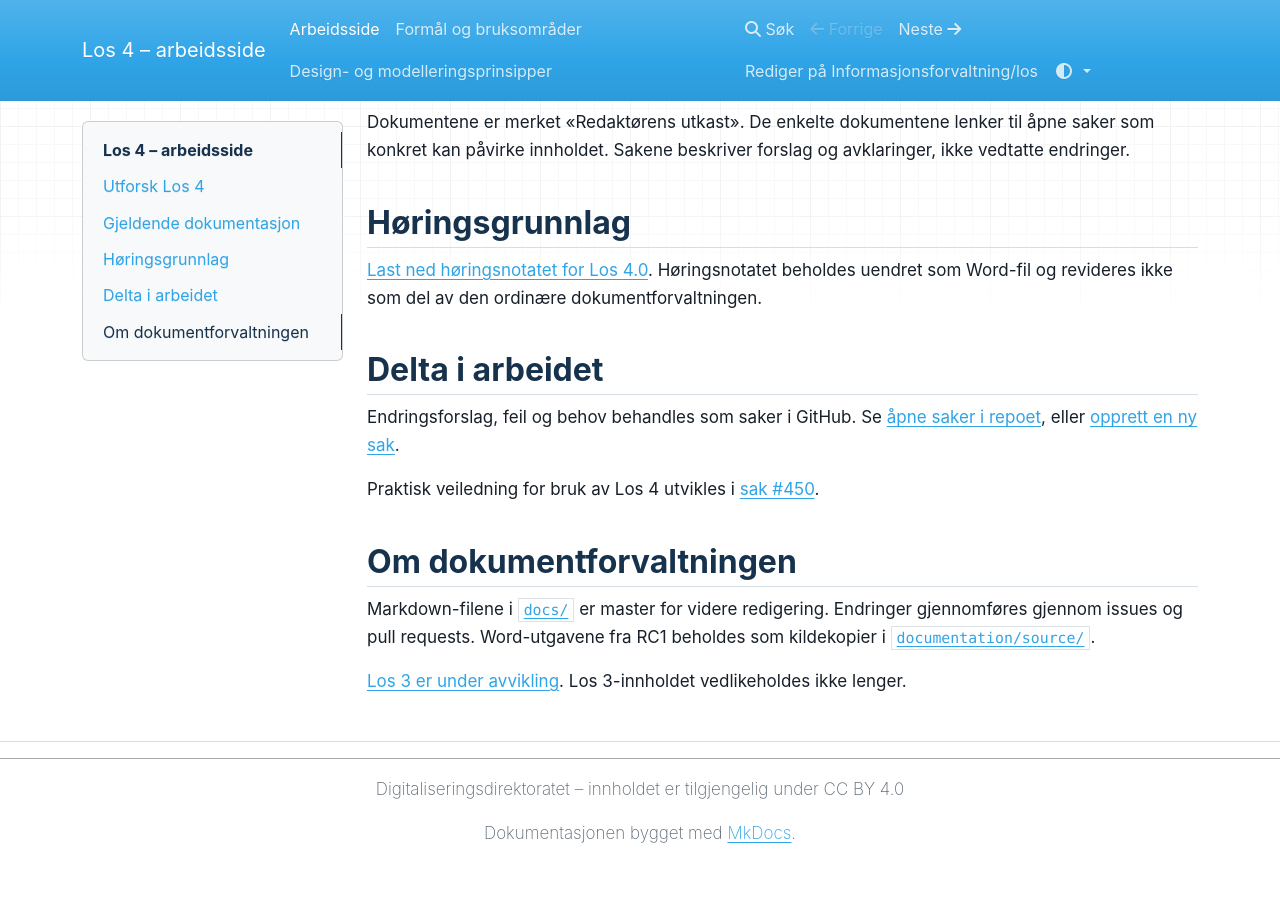
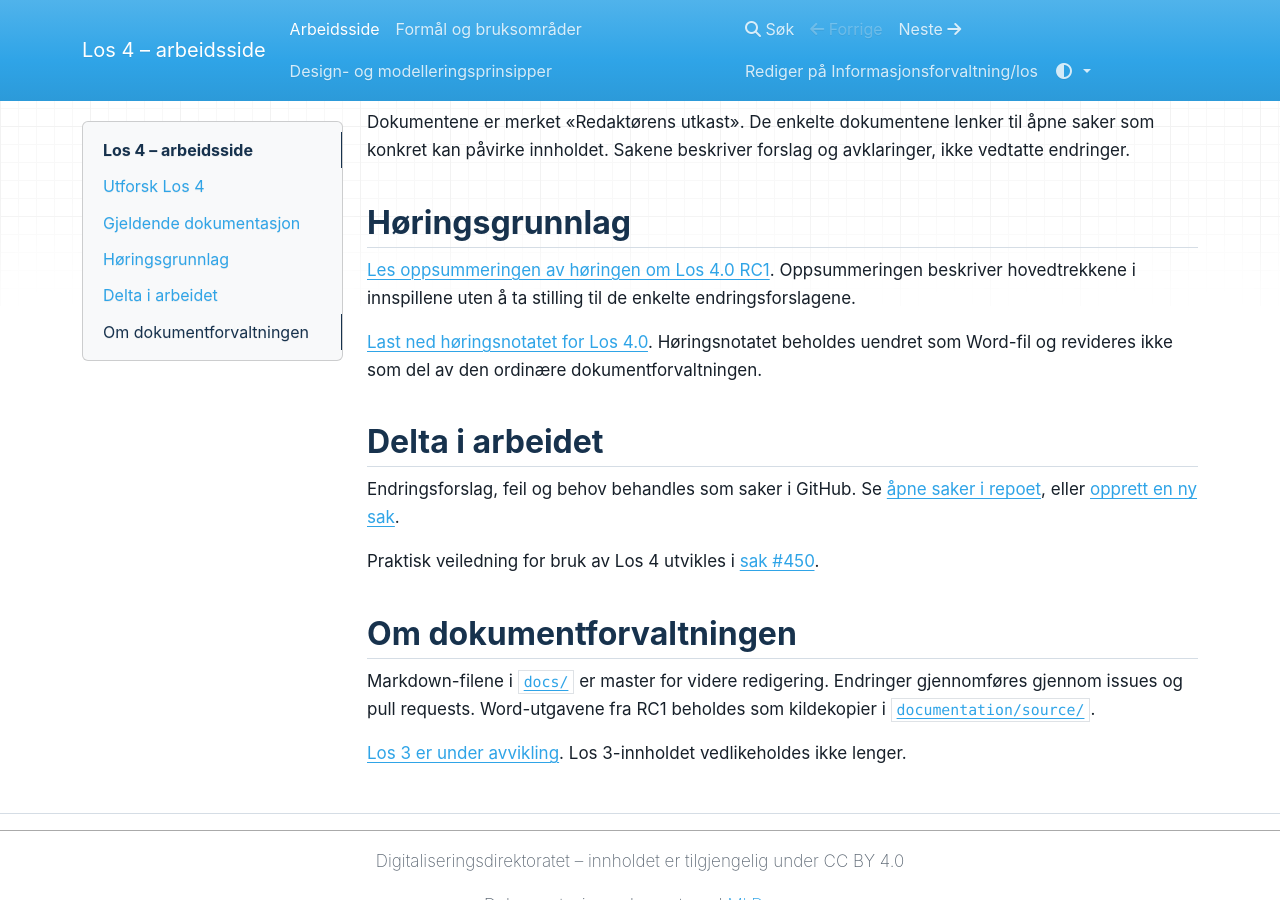
Before and after one commit to Informasjonsforvaltning/los, an MkDocs documentation site: the page built from docs/index.md, in a window 1280 px wide and 900 px high, scrolled down 657 px. Built offline with MkDocs 1.6.1, drawn with Linux system fonts in a browser that asks for light colours; before the commit the page ends 1520 px from its top, so only the background shows below that.

Commit message:
docs: lenk til høringsoppsummeringen

```diff
--- a/docs/index.md
+++ b/docs/index.md
@@ -21,6 +21,8 @@ Dokumentene er merket «Redaktørens utkast». De enkelte dokumentene lenker til
 
 ## Høringsgrunnlag
 
+[Les oppsummeringen av høringen om Los 4.0 RC1](oppsummering-horing-los-4-0-rc1.md). Oppsummeringen beskriver hovedtrekkene i innspillene uten å ta stilling til de enkelte endringsforslagene.
+
 [Last ned høringsnotatet for Los 4.0](https://github.com/Informasjonsforvaltning/los/raw/refs/heads/master/documentation/source/horingsnotat-los-4-0.docx). Høringsnotatet beholdes uendret som Word-fil og revideres ikke som del av den ordinære dokumentforvaltningen.
 
 ## Delta i arbeidet
```
